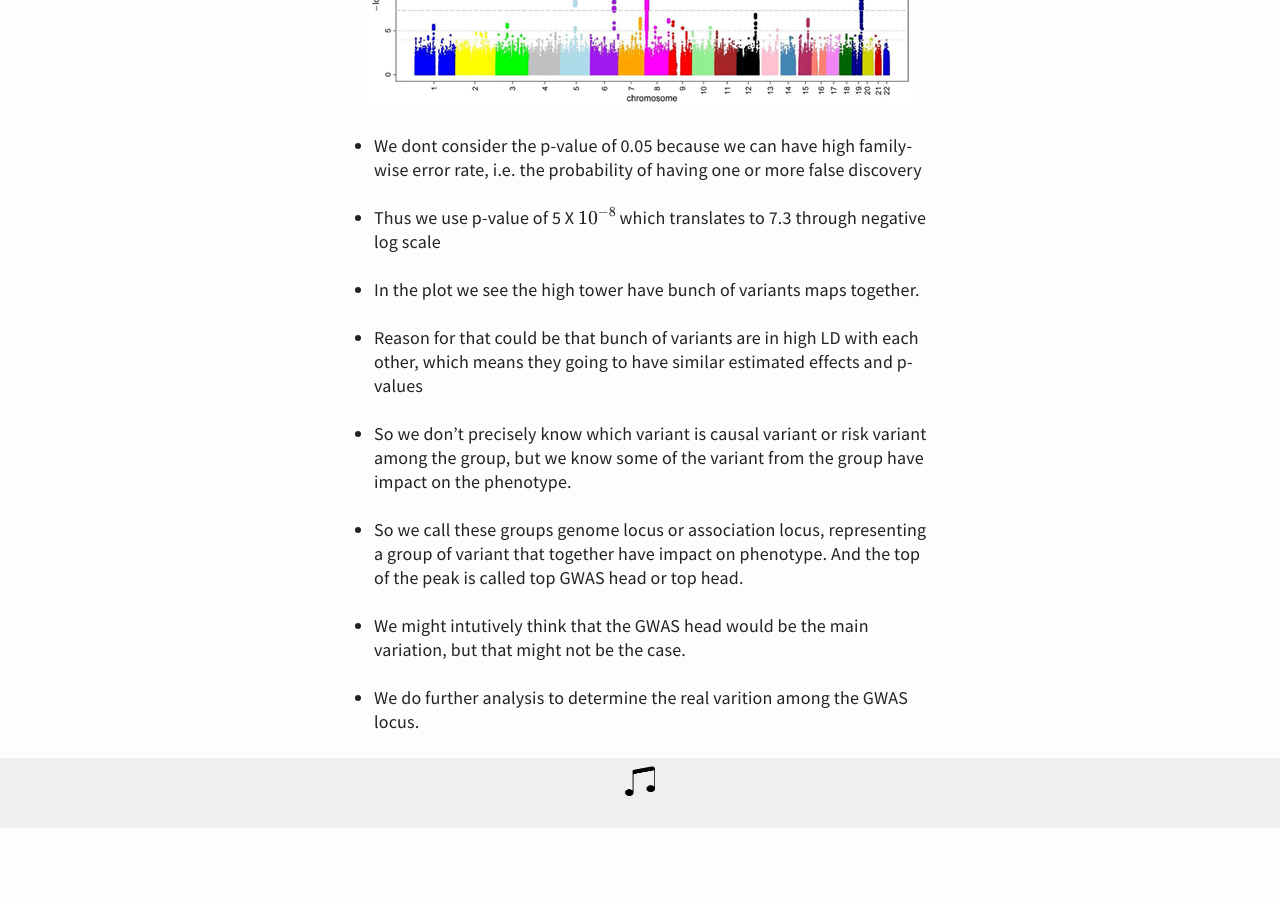
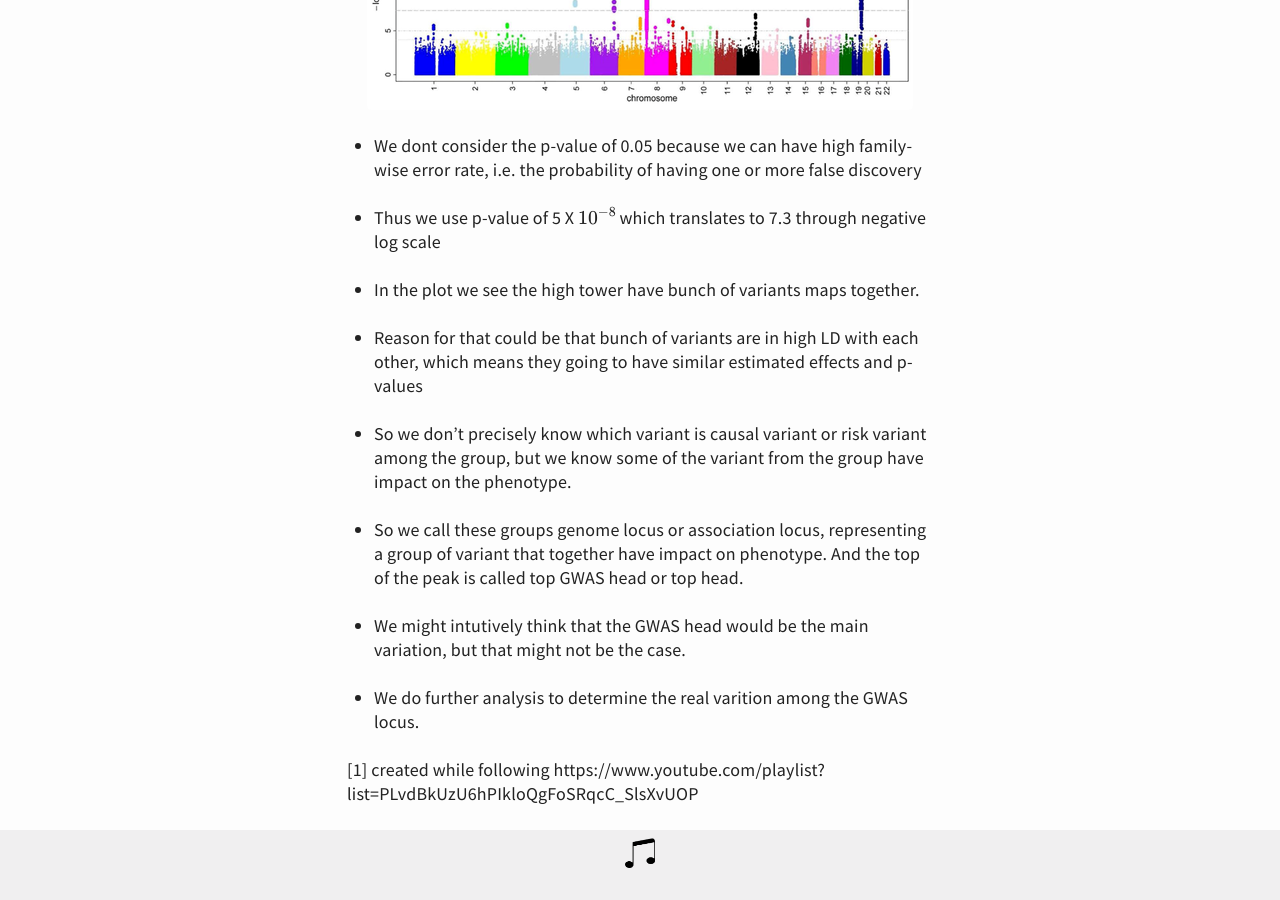
Before and after one commit to webhash/webhash.github.io, a Jekyll site: the page built from _posts/2020-11-27-basics-of-GWAS.md, in a window 1280 px wide and 900 px high, scrolled down 3913 px. Built offline with Jekyll 4.4.1, drawn with Linux system fonts in a browser that asks for light colours; formulas are drawn with MathJax 3; before the commit the page ends 4741 px from its top, so only the background shows below that.

Commit message:
Update 2020-11-27-basics-of-GWAS.md

```diff
--- a/_posts/2020-11-27-basics-of-GWAS.md
+++ b/_posts/2020-11-27-basics-of-GWAS.md
@@ -140,3 +140,8 @@ $$ y_i = \beta_{sex}S_j + \beta_{age}A_j + \beta_{PC1}PC_{1j} + \beta_{PC2}PC_{2
 - We might intutively think that the GWAS head would be the main variation, but that might not be the case.
 
 - We do further analysis to determine the real varition among the GWAS locus.
+
+
+
+
+[1] created while following https://www.youtube.com/playlist?list=PLvdBkUzU6hPIkloQgFoSRqcC_SlsXvUOP
```
